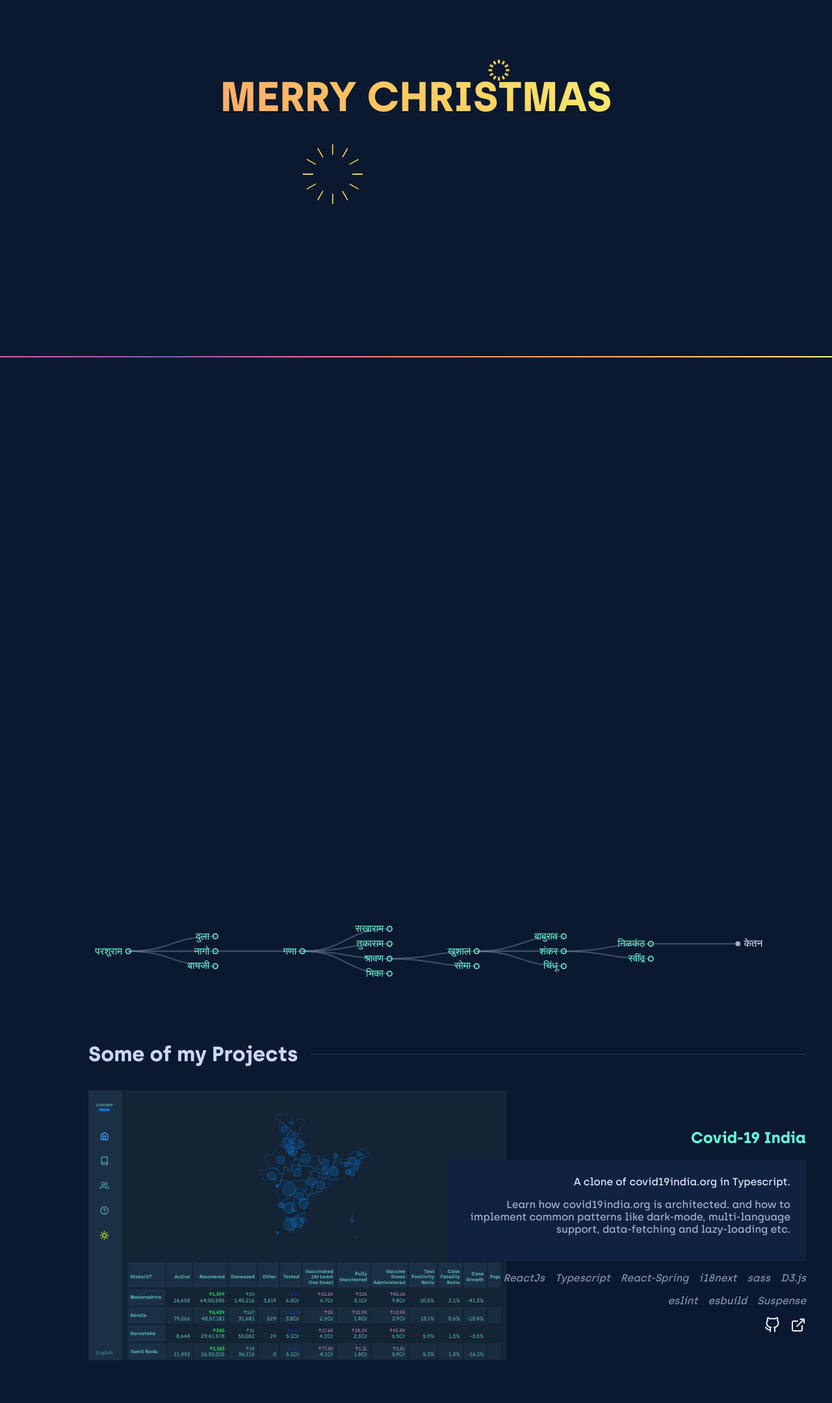
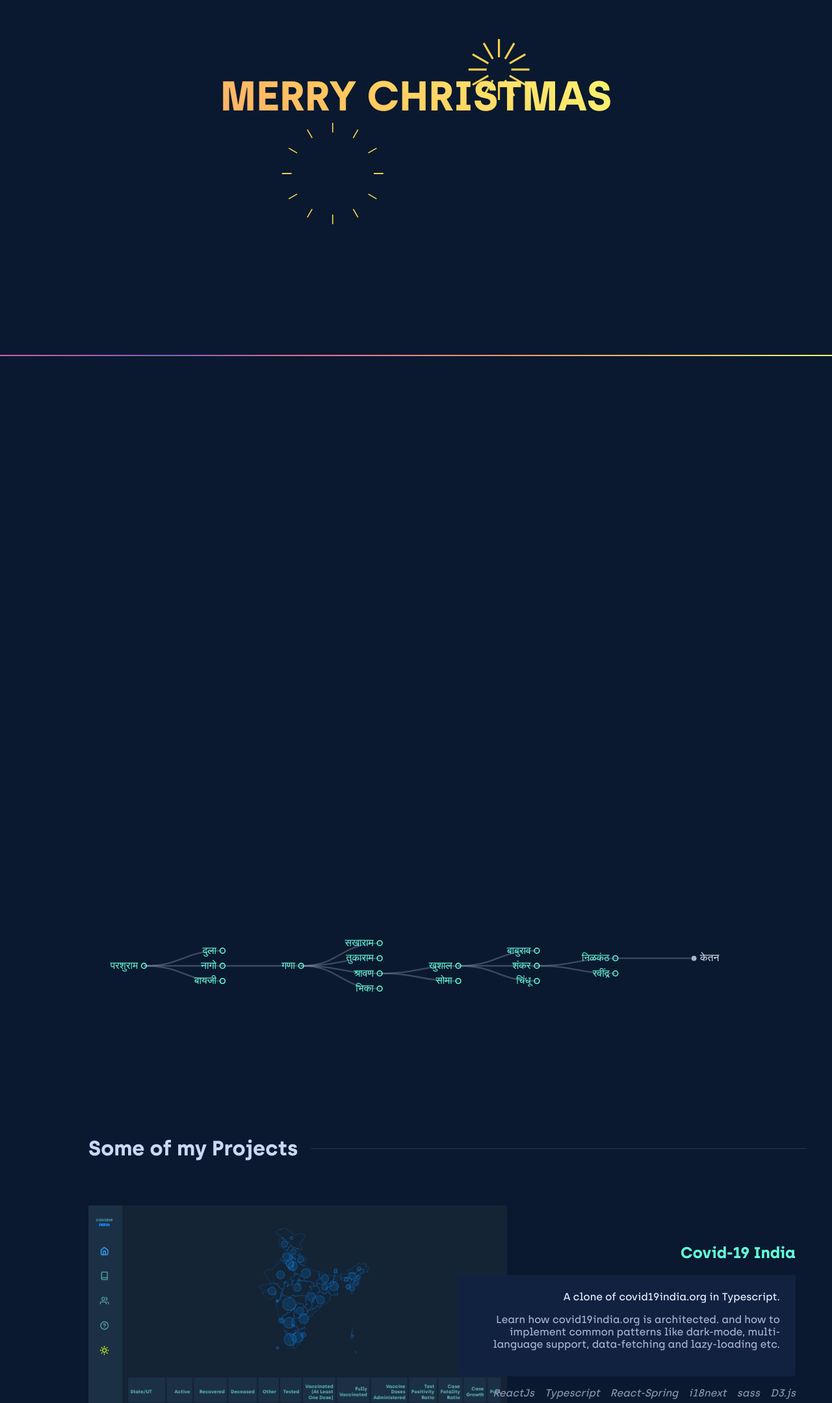
Before and after one commit to ketan-10/ketan-10.github.io, a React (Vite) app: page / in a window 1280 px wide. Shown: the part 252-2411 px from the top of the page at 65% size. Built offline with nearby package versions, Linux system fonts and the light colour scheme.

Commit message:
mobile support in-progress

```diff
--- a/src/App.jsx
+++ b/src/App.jsx
@@ -7,8 +7,10 @@ import About from "./components/About";
 import ProjectCard from "./components/ProjectCard";
 import FamilyTree from "./components/FamilyTree";
 
+
 const projects = [
   {
+    order: 1,
     header: "Covid-19 India",
     description: [
       "A clone of covid19india.org in Typescript.",
@@ -38,6 +40,7 @@ const projects = [
     img: "/portfolio/img/covid-19-india.png",
   },
   {
+    order: 2,
     header: "Emoji Rain",
     description: [
       "Interactive Emoji rain with WebSockets in react and AWS lambda",
@@ -69,6 +72,7 @@ const projects = [
     img: "/portfolio/img/emoji-rain.gif",
   },
   {
+    order: 3,
     header: "ytLiveChatBot",
     description: [
       "Youtube live-stream chat-bot",
@@ -98,6 +102,7 @@ const projects = [
     img: "/portfolio/img/ytchatbot.png",
   },
   {
+    order: 4,
     header: "jwt-auth-server",
     description: [
       "A simple JWT auth server",
@@ -208,8 +213,10 @@ function App() {
       <div className="app">
 
         <div className="hero-about-container">
-          <div className="hero-container">
+          <div className="info-header">
             <Hero />
+            <hr />
+            <Socials />
             <hr />
           </div>
           <About />
@@ -223,7 +230,6 @@ function App() {
             <ProjectCard project={project} key={project.header} />
           ))}
         </div>
-        <Socials />
       </div>
     </>
   );
--- a/src/App.scss
+++ b/src/App.scss
@@ -1,6 +1,5 @@
 :root {
   --social-width: 6rem;
-
 
   --navy: #0a192f;
   --light-navy: #112240;
@@ -72,44 +71,18 @@ body {
 .app {
   // text-align: center;
 
-  .socials {
-    background: var(--navy);
-    display: flex;
-    // width: fit-content;
-    // display: inline-flex; // or fit-content
-    padding: 2rem;
-    padding-bottom: 4rem;
-    gap: 1rem;
-    align-items: center;
-    justify-content: center;
-
-    &::after,
-    &::before {
-      content: "";
-      width: 100px;
-      height: 1px;
-      background-color: var(--white);
-    }
-  }
-
   .hero-about-container {
     position: relative;
 
-    hr {
-      padding: 0;
-      margin: 0;
-      // border-color: var(--green);
-      border-image: var(--gradient);
-      border-image-slice: 1;
-    }
     .about {
       height: 100vh;
-
+      // background-color: var(--navy);
       display: flex;
       flex-direction: column;
       justify-content: center;
+      padding: 1rem;
       padding-top: 3rem;
-      position:sticky;
+      position: sticky;
       z-index: 1;
       bottom: 0;
       max-width: 60rem;
@@ -126,7 +99,7 @@ body {
         .work-experience-points {
           display: flex;
           flex-direction: column;
-          gap: .5rem;
+          gap: 0.5rem;
           & > div {
             display: flex;
             // padding-left: ;
@@ -134,7 +107,6 @@ body {
             span {
               &:first-child {
                 color: var(--green);
-
               }
             }
           }
@@ -149,19 +121,57 @@ body {
           // font-size: 0.9rem;
         }
       }
+    }
+    .info-header {
+      display: flex;
+      flex-direction: column;
+      min-height: 100vh;
+      position: relative;
+      z-index: 3;
+      .socials {
+        background: var(--navy);
+        display: flex;
+        // width: fit-content;
+        // display: inline-flex; // or fit-content
+        z-index: 1;
+        padding: 2rem;
+        // padding-bottom: 4rem;
+        gap: 1rem;
+        align-items: center;
+        justify-content: center;
 
+        &::after,
+        &::before {
+          content: "";
+          width: 100px;
+          height: 1px;
+          background-color: var(--white);
+        }
+      }
+      hr {
+        padding: 0;
+        margin: 0;
+        // border-color: var(--green);
+        border-image: var(--gradient);
+        border-image-slice: 1;
+        // remove double border
+        border-top: 0px;
+        z-index: 3;
       }
       .hero-container {
-      position: relative;
-      z-index: 3;
+
         background: black;
+        flex-grow: 1;
+        display: flex;
+        flex-direction: column;
+        z-index: 2;
         .hero {
-        min-height: 100vh;
-
           // border: 1px solid;
           // margin: 10px;
           // box-shadow: 5px 10px 18px black;
-
+          flex-grow: 1;
+          display: flex;
+          // height: 100%; // for some reason just height 100% doesn't work
           transform-style: preserve-3d;
           // transform: rotateY(0.5turn);
           animation: rotate 5s -2s infinite alternate ease-in-out;
@@ -210,8 +220,7 @@ body {
             display: flex;
             flex-direction: column;
             justify-content: center;
-          min-height: 80vh;
-
+            align-items: center;
             // animation
             transform-style: preserve-3d;
             backface-visibility: hidden;
@@ -338,18 +347,20 @@ body {
         }
       }
     }
+  }
   .projects {
     max-width: 1200px;
-    margin: 4rem auto;
+    margin: 3rem auto;
     display: flex;
     flex-direction: column;
 
     .project {
-      margin: 5rem auto;
+      margin: 3rem auto;
+      padding: 2rem 0;
       display: grid;
       grid-template-columns: repeat(12, 1fr);
       align-items: center;
-
+      position: relative;
 
       // following 2 thing does not work
 
@@ -359,44 +370,38 @@ body {
       }
       &:hover {
         .project-img {
+          // filter: none;
           &::before {
             opacity: 0;
           }
         }
       }
 
-      &:nth-child(odd) {
+
       .project-img {
-          grid-area: 1 / 7 / -1 / -1;
-        }
-        .project-content {
-          grid-area: 1 / 1 / -1 / 8;
-          text-align: left;
+        // grid-area: 1 / 1 / -1 / -1;
 
-          .proj-tech-stack {
-            justify-content: flex-start;
-            padding-left: 0;
-            padding-right: 40px;
-          }
-          .project-links {
-            justify-content: flex-start;
-          }
-        }
-      }
-      .project-img {
-        grid-area: 1 / 1 / -1 / 8;
-        position: relative;
+        position: absolute;
+        inset: 0;
+        // margin-left: -2rem;
         line-height: 0;
 
+        // height: 100%;
+
+
+        overflow: hidden;
+        display: flex;
+        justify-content: center;
         // background-color: var(--green);
+
+        filter: grayscale(80%) contrast(1) brightness(25%);
+        transition: filter 0.5s ease-in-out;
+
         &::before {
           content: "";
           position: absolute;
           inset: 0;
-          // background-color: var(--green);
           background-color: var(--green);
-          // background-color: var(--navy);
-          // background-blend-mode: overlay;
           transition: opacity 0.5s ease-in-out;
           mix-blend-mode: overlay;
           opacity: 0.6;
@@ -404,19 +409,21 @@ body {
 
         img {
           // mix-blend-mode: screen;
-          width: 100%;
+          object-fit: cover;
+          // center image
+          // object-position: center;
+          object-position: center;
+
+          min-width: 100%;
+          min-height: 100%;
+          flex-shrink: 0;
+          // overflow: hidden;
+          // line-height: 0;
         }
-        &:hover {
-          &::before {
-            opacity: 0;
-          }
-
-        }
-
       }
       .project-content {
-        grid-area: 1 / 7 / -1 / -1;
-        text-align: right;
+        grid-area: 1 / 1 / -1 / -1;
+        padding: 0 1rem;
         display: flex;
         flex-direction: column;
         z-index: 2;
@@ -429,13 +436,11 @@ body {
           width: 100%;
           padding: 1.5rem;
           border-radius: 4px;
-          background-color: var(--light-navy);
           color: var(--light-slate);
           box-shadow: 0 10px 30px -15px var(--navy-shadow);
 
           p {
             &:first-child {
-
               color: var(--white);
               margin-top: 0;
             }
@@ -467,14 +472,15 @@ body {
     }
   }
 
-  .about h1, .projects h1 {
+  .about h1,
+  .projects h1 {
     color: var(--lightest-slate);
     display: flex;
     white-space: nowrap;
     &::after {
       content: "";
       position: relative;
-      top: .6em;
+      top: 0.6em;
       margin-left: 20px;
       width: 100%;
       height: 1px;
@@ -484,9 +490,15 @@ body {
 }
 
 .family-tree {
-  padding-right: 2rem;
+  // padding-right: 2rem;
+  padding: 1rem;
   max-width: 1200px;
   margin: 4rem auto;
+
+  text {
+    // font-size: clamp(1rem, calc(2rem - 1vw), 2rem);
+    // font-size: calc(1.5rem - 1vw) !important;
+  }
 }
 
 // @keyframes rotate {
@@ -530,7 +542,6 @@ body {
     background-position: left;
   }
 }
-
 
 // animations
 .fadeInAnimation {
@@ -581,7 +592,6 @@ body {
     transform: translateY(0);
   }
 }
-
 
 .github {
   color: var(--gray);
@@ -643,7 +653,7 @@ body {
   display: inline-block;
   color: var(--green);
   &::after {
-    transition: all 0.25s cubic-bezier(0.645,0.045,0.355,1);
+    transition: all 0.25s cubic-bezier(0.645, 0.045, 0.355, 1);
     content: "";
     display: block;
     height: 1px;
@@ -654,7 +664,6 @@ body {
     &::after {
       width: 100%;
     }
-
   }
 }
 
@@ -668,24 +677,29 @@ a {
   }
 }
 
+@media (max-width: 700px) {
+  .projects h1 {
+    padding-left: 1rem !important;
+  }
+}
 
 @media (min-width: 700px) {
-
   .back {
     h1 {
       width: 50% !important;
     }
   }
   .app {
-
-    .about, .projects, .family-tree {
-      padding-left: var(--social-width);
+    .about,
+    .projects,
+    .family-tree {
+      padding-left: var(--social-width) !important;
     }
 
-    .socials{
-
+    .hero-about-container {
+      .info-header {
+        .socials {
           position: fixed;
-      z-index: 2;
           bottom: 0;
           top: 0;
           width: var(--social-width);
@@ -702,3 +716,49 @@ a {
         }
       }
     }
+
+    .projects {
+      .project {
+
+        &:nth-child(odd) {
+          .project-img {
+            grid-area: 1 / 7 / -1 / -1;
+          }
+          .project-content {
+            grid-area: 1 / 1 / -1 / 8;
+            text-align: left;
+
+            .proj-tech-stack {
+              justify-content: flex-start;
+              padding-left: 0;
+              padding-right: 40px;
+            }
+            .project-links {
+              justify-content: flex-start;
+            }
+          }
+        }
+
+        .project-img {
+          grid-area: 1 / 1 / -1 / 8;
+          filter: none;
+          position: relative;
+
+
+          img {
+            width: 100%;
+            object-fit: unset;
+          }
+        }
+        .project-content {
+          grid-area: 1 / 7 / -1 / -1;
+          text-align: right;
+
+          .proj-description {
+            background-color: var(--light-navy);
+          }
+        }
+      }
+    }
+  }
+}
--- a/src/components/FamilyTree.jsx
+++ b/src/components/FamilyTree.jsx
@@ -1,11 +1,23 @@
 import React, { useRef, useEffect } from "react";
 import * as d3 from "d3";
 
+
+
 const width = 700;
 // const width = window.innerWidth > 0 ? window.innerWidth : screen.width;
-const margin = { top: 10, right: 0, bottom: 10, left: 40 };
-const dy = width / 8;
-const dx = 15;
+const dy = width / 9;
+// const dx = 15;
+
+const windowWidth = window.innerWidth;
+const value = 18000;
+const dx = Math.min(Math.max(value / windowWidth, 15), 40);
+console.log("dx: ",dx);
+console.log("window-width ",windowWidth);
+console.log("value / window-width  ",value / windowWidth);
+const margin = { top: dx, right: 0, bottom: dy, left: dx+40 };
+
+const font_size = dx / 1.5;
+console.log("font-size: ",font_size);
 const tree = d3.tree().nodeSize([dx, dy]);
 const diagonal = d3
   .linkHorizontal()
@@ -110,6 +122,7 @@ const FamilyTree = () => {
         nodeEnter
           .append("text")
           .attr("dy", "0.31em")
+          .attr("font-size", font_size)
           .attr("x", (d) => (d._children ? -6 : 6))
           // .attr("x", (d) => -6)
           .attr("text-anchor", (d) => (d._children ? "end" : "start"))
--- a/src/components/Hero.jsx
+++ b/src/components/Hero.jsx
@@ -1,8 +1,10 @@
 import React, { useRef } from "react";
 import FireWork from "./Fireworks";
+import Socials from "./Socials";
 
 const Hero = () => {
   return (
+    <div className="hero-container">
       <div className="hero">
         <div className="front">
           <h1>Ketan Chaudhari</h1>
@@ -13,6 +15,7 @@ const Hero = () => {
         </div>
         <FireWork />
       </div>
+    </div>
   );
 };
 export default Hero;
```
Lines whose indentation alone changed are shown as unchanged.
